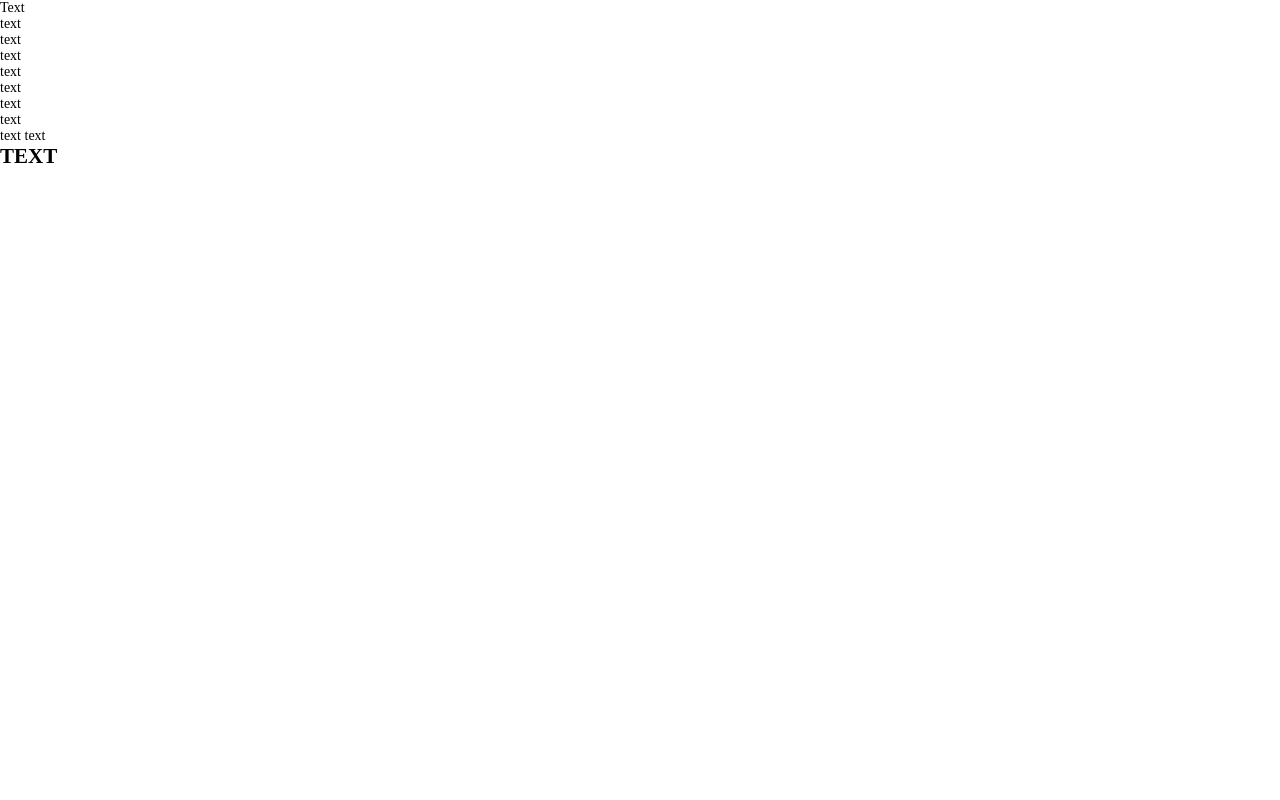
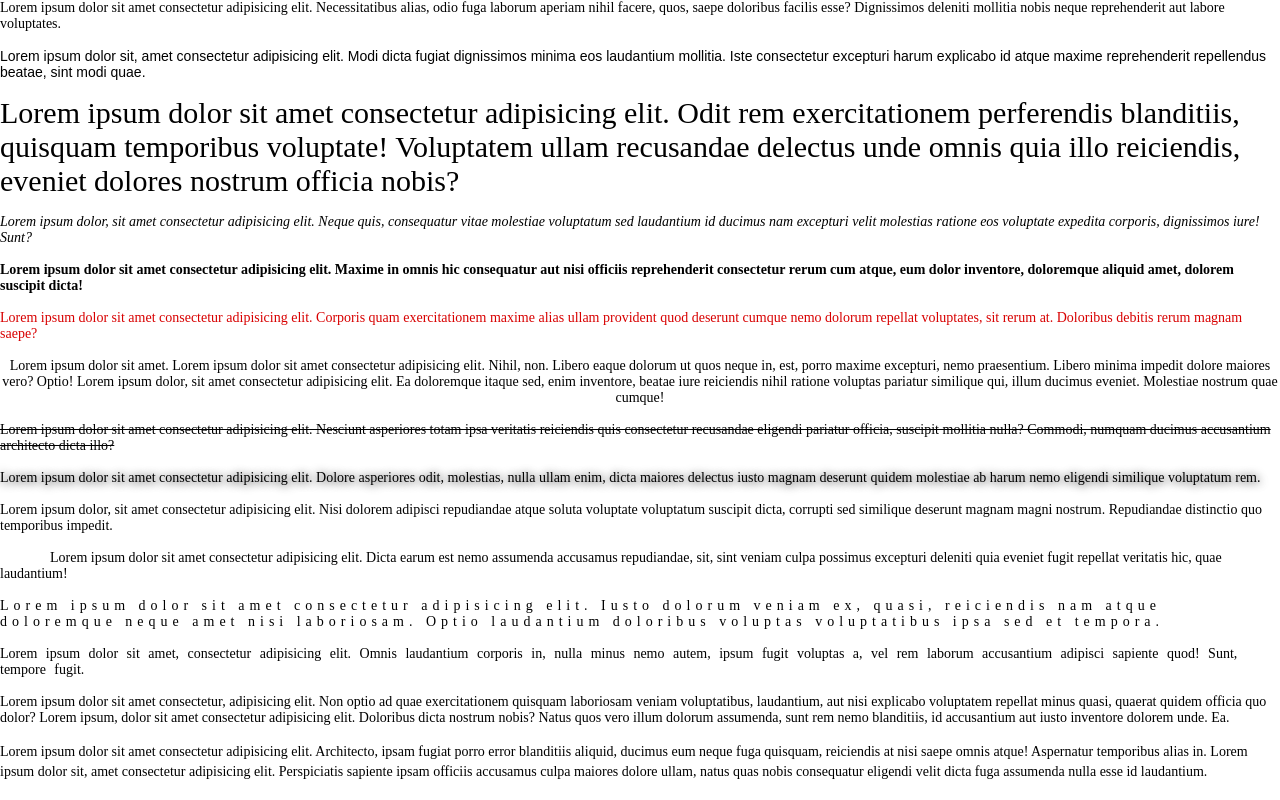
Before and after one commit to A14X4Y/Html_css-_lessons, a plain HTML site: page index.html in a window 1280 px wide. Drawn offline with Linux system fonts and the light colour scheme.

Commit message:
CSS Стили шрифта и текста. CSS font-size. CSS color, CSS text-shadow.

```diff
--- a/css/style.css
+++ b/css/style.css
@@ -34,3 +34,60 @@ a,a:visited{text-decoration:none;}
 a:hover{text-decoration:none;}
 ul li{list-style:none;}
 img{vertical-align: top;}
+
+
+.arial{
+    font-family: Arial, "Helvetica Neue", Helvetica, sans-serif;
+}
+
+.fontsize30{
+    font-size: 30px;
+}
+
+.italic{
+    font-style:italic
+}
+
+.font700{
+    font-weight: 700;
+}
+
+.colorred{
+    color: rgb(216, 0, 0);
+}
+
+.textright{
+    text-align: center;
+}
+
+.decoration{
+    text-decoration: line-through;
+}
+
+.shadow{
+    text-shadow: 1px 1px 10px black
+}
+
+.uppercase{
+    text-transform: none;
+}
+
+.ident{
+    text-indent: 50px;
+}
+
+.lspace{
+    letter-spacing: 5px
+}
+
+.wspace{
+    word-spacing: 5px;
+}
+
+.white-space{
+    white-space: normal;
+}
+
+.liheheigth{
+    line-height: 20px;
+}
--- a/index.html
+++ b/index.html
@@ -9,19 +9,66 @@
 
 <body>
     <p>
-        Text
+        Lorem ipsum dolor sit amet consectetur adipisicing elit. Necessitatibus alias, odio fuga laborum aperiam nihil facere, quos, saepe doloribus facilis esse? Dignissimos deleniti mollitia nobis neque reprehenderit aut labore voluptates.
     </p>
-    <Ul>
-        <li>text</li>
-        <li>text</li>
-        <li>text</li>
-        <li>text</li>
-        <li>text</li>
-        <li>text</li>
-        <li>text</li>
-    </Ul>
-    <p>text text</p>
-    <h2>TEXT</h2>
+    <br>
+    <p class="arial">
+        Lorem ipsum dolor sit, amet consectetur adipisicing elit.
+        Modi dicta fugiat dignissimos minima eos laudantium mollitia. Iste consectetur excepturi harum explicabo id atque maxime reprehenderit repellendus beatae, sint modi quae.
+    </p>
+    <br>
+    <p class="fontsize30">
+        Lorem ipsum dolor sit amet consectetur adipisicing elit. Odit rem exercitationem perferendis blanditiis, quisquam temporibus voluptate! Voluptatem ullam recusandae delectus unde omnis quia illo reiciendis, eveniet dolores nostrum officia nobis?
+    </p>
+    <br>
+    <p class="italic">
+        Lorem ipsum dolor, sit amet consectetur adipisicing elit. Neque quis, consequatur vitae molestiae voluptatum sed laudantium id ducimus nam excepturi velit molestias ratione eos voluptate expedita corporis, dignissimos iure! Sunt?
+    </p>
+    <br>
+    <p class="font700">
+        Lorem ipsum dolor sit amet consectetur adipisicing elit. Maxime in omnis hic consequatur aut nisi officiis reprehenderit consectetur rerum cum atque, eum dolor inventore, doloremque aliquid amet, dolorem suscipit dicta!
+    </p>
+    <br>
+    <p class="colorred">
+        Lorem ipsum dolor sit amet consectetur adipisicing elit. Corporis quam exercitationem maxime alias ullam provident quod deserunt cumque nemo dolorum repellat voluptates, sit rerum at. Doloribus debitis rerum magnam saepe?
+    </p>
+    <br>
+    <p class="textright">
+        Lorem ipsum dolor sit amet.
+        Lorem ipsum dolor sit amet consectetur adipisicing elit. Nihil, non. Libero eaque dolorum ut quos neque in, est, porro maxime excepturi, nemo praesentium. Libero minima impedit dolore maiores vero? Optio! Lorem ipsum dolor, sit amet consectetur adipisicing elit. Ea doloremque itaque sed, enim inventore, beatae iure reiciendis nihil ratione voluptas pariatur similique qui, illum ducimus eveniet. Molestiae nostrum quae cumque!
+    </p>
+    <br>
+    <p class="decoration">
+        Lorem ipsum dolor sit amet consectetur adipisicing elit. Nesciunt asperiores totam ipsa veritatis reiciendis quis consectetur recusandae eligendi pariatur officia, suscipit mollitia nulla? Commodi, numquam ducimus accusantium architecto dicta illo?
+    </p>
+    <br>
+    <p class="shadow">
+        Lorem ipsum dolor sit amet consectetur adipisicing elit. Dolore asperiores odit, molestias, nulla ullam enim, dicta maiores delectus iusto magnam deserunt quidem molestiae ab harum nemo eligendi similique voluptatum rem.
+    </p>
+    <br>
+    <p class="uppercase">
+        Lorem ipsum dolor, sit amet consectetur adipisicing elit. Nisi dolorem adipisci repudiandae atque soluta voluptate voluptatum suscipit dicta, corrupti sed similique deserunt magnam magni nostrum. Repudiandae distinctio quo temporibus impedit.
+    </p>
+    <br>
+    <p class="ident">
+        Lorem ipsum dolor sit amet consectetur adipisicing elit. Dicta earum est nemo assumenda accusamus repudiandae, sit, sint veniam culpa possimus excepturi deleniti quia eveniet fugit repellat veritatis hic, quae laudantium!
+    </p>
+    <br>
+    <p class="lspace">
+        Lorem ipsum dolor sit amet consectetur adipisicing elit. Iusto dolorum veniam ex, quasi, reiciendis nam atque doloremque neque amet nisi laboriosam. Optio laudantium doloribus voluptas voluptatibus ipsa sed et tempora.
+    </p>
+    <br>
+    <p class="wspace">
+        Lorem ipsum dolor sit amet, consectetur adipisicing elit. Omnis laudantium corporis in, nulla minus nemo autem, ipsum fugit voluptas a, vel rem laborum accusantium adipisci sapiente quod! Sunt, tempore fugit.
+    </p>
+    <br>
+    <p class="whitespace">
+        Lorem ipsum dolor sit amet consectetur, adipisicing elit. Non optio ad quae exercitationem quisquam laboriosam veniam voluptatibus, laudantium, aut nisi explicabo voluptatem repellat minus quasi, quaerat quidem officia quo dolor? Lorem ipsum, dolor sit amet consectetur adipisicing elit. Doloribus dicta nostrum nobis? Natus quos vero illum dolorum assumenda, sunt rem nemo blanditiis, id accusantium aut iusto inventore dolorem unde. Ea.
+    </p>
+    <br>
+    <p class="liheheigth">
+        Lorem ipsum dolor sit amet consectetur adipisicing elit. Architecto, ipsam fugiat porro error blanditiis aliquid, ducimus eum neque fuga quisquam, reiciendis at nisi saepe omnis atque! Aspernatur temporibus alias in. Lorem ipsum dolor sit, amet consectetur adipisicing elit. Perspiciatis sapiente ipsam officiis accusamus culpa maiores dolore ullam, natus quas nobis consequatur eligendi velit dicta fuga assumenda nulla esse id laudantium.
+    </p>
 </body>
 
 
```
Also changed, not shown: info.txt (added).
